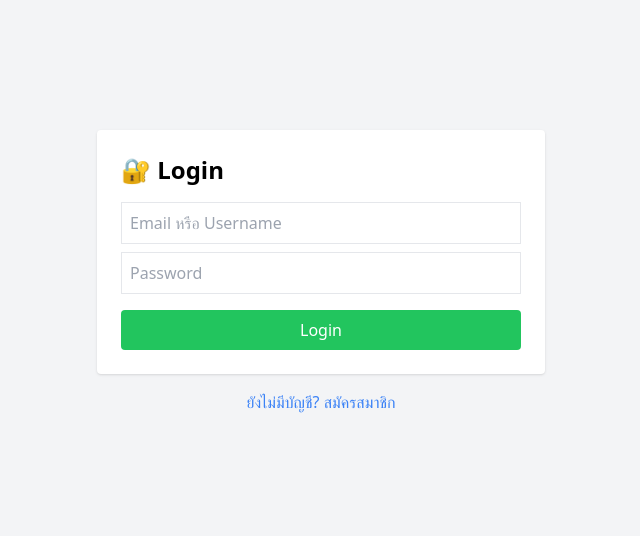
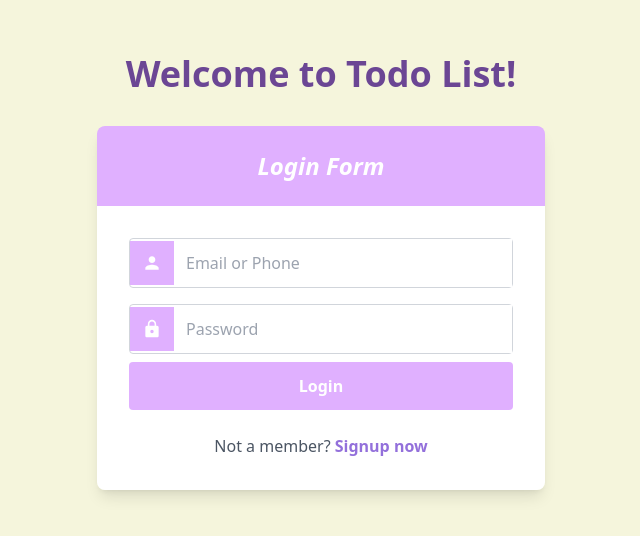
Before and after one commit to PathompongSirisawat/webtodolist229, a React (Create React App) app in the folder frontend/: page / in a window 1280 px wide. Shown: the part 128-664 px from the top of the page, without its empty margins (319-959 px from the left). Built offline with nearby package versions, Linux system fonts and the light colour scheme.

Commit message:
modify loginPage

```diff
--- a/frontend/src/App.js
+++ b/frontend/src/App.js
@@ -14,7 +14,7 @@ function App() {
         <div className="w-full max-w-md">
           {mode === "login" ? (
             <>
-              <Login onSuccess={() => setAuth(true)} />
+              <Login onSuccess={() => setAuth(true)} onNavigateToRegister={() => setMode("register")} />
               <p
                 className="text-center mt-4 text-blue-500 cursor-pointer"
                 onClick={() => setMode("register")}
--- a/frontend/src/Login.js
+++ b/frontend/src/Login.js
@@ -1,7 +1,7 @@
 import { useState } from "react";
 import API from "./api";
 
-function Login({ onSuccess }) {
+function Login({ onSuccess, onNavigateToRegister }) {  // เพิ่ม onNavigateToRegister
   const [identifier, setIdentifier] = useState("");
   const [password, setPassword] = useState("");
   const [error, setError] = useState("");
@@ -9,7 +9,7 @@ function Login({ onSuccess }) {
   const login = async () => {
     try {
       const res = await API.post("/auth/local", {
-        identifier, // email หรือ username
+        identifier,
         password,
       });
 
@@ -21,32 +21,75 @@ function Login({ onSuccess }) {
   };
 
   return (
-    <div className="p-6 max-w-md mx-auto bg-white rounded shadow">
-      <h2 className="text-2xl font-bold mb-4">🔐 Login</h2>
+    <div className="min-h-screen w-full bg-[#F5F5DC] flex flex-col items-center justify-center p-4 fixed inset-0">
+      {/* Todo List Title */}
+      <h1 className="text-[#6B4694] text-4xl font-bold mb-8">Welcome to Todo List!</h1>
 
-      {error && <p className="text-red-500">{error}</p>}
+      {/* Login Card */}
+      <div className="w-full max-w-md rounded-lg overflow-hidden shadow-lg">
+        {/* Header */}
+        <div className="bg-[#E0B0FF] py-6 px-8">
+          <h2 className="text-white text-2xl italic font-semibold text-center">
+            Login Form
+          </h2>
+        </div>
 
+        {/* Form */}
+        <div className="bg-white p-8">
+          {error && <p className="text-red-500 mb-4">{error}</p>}
+
+          {/* Email/Phone Input */}
+          <div className="flex items-center border border-gray-300 rounded mb-4">
+            <div className="bg-[#E0B0FF] p-3">
+              <svg xmlns="http://www.w3.org/2000/svg" className="w-5 h-5 text-white" viewBox="0 0 24 24" fill="currentColor">
+                <path d="M12 12c2.21 0 4-1.79 4-4s-1.79-4-4-4-4 1.79-4 4 1.79 4 4 4zm0 2c-2.67 0-8 1.34-8 4v2h16v-2c0-2.66-5.33-4-8-4z" />
+              </svg>
+            </div>
             <input
-        className="border p-2 w-full mb-2"
-        placeholder="Email หรือ Username"
+              className="flex-1 p-3 outline-none text-gray-600"
+              placeholder="Email or Phone"
               value={identifier}
               onChange={(e) => setIdentifier(e.target.value)}
             />
+          </div>
 
+          {/* Password Input */}
+          <div className="flex items-center border border-gray-300 rounded mb-2">
+            <div className="bg-[#E0B0FF] p-3">
+              <svg xmlns="http://www.w3.org/2000/svg" className="w-5 h-5 text-white" viewBox="0 0 24 24" fill="currentColor">
+                <path d="M18 8h-1V6c0-2.76-2.24-5-5-5S7 3.24 7 6v2H6c-1.1 0-2 .9-2 2v10c0 1.1.9 2 2 2h12c1.1 0 2-.9 2-2V10c0-1.1-.9-2-2-2zm-6 9c-1.1 0-2-.9-2-2s.9-2 2-2 2 .9 2 2-.9 2-2 2zm3.1-9H8.9V6c0-1.71 1.39-3.1 3.1-3.1 1.71 0 3.1 1.39 3.1 3.1v2z" />
+              </svg>
+            </div>
             <input
-        className="border p-2 w-full mb-4"
+              className="flex-1 p-3 outline-none text-gray-600"
               type="password"
               placeholder="Password"
               value={password}
               onChange={(e) => setPassword(e.target.value)}
             />
+          </div>
 
+          {/* Login Button */}
           <button
             onClick={login}
-        className="bg-green-500 text-white w-full py-2 rounded"
+            className="bg-[#E0B0FF] text-white w-full py-3 rounded font-semibold hover:bg-[#D09FEF] transition-colors"
           >
             Login
           </button>
+
+          {/* Signup Link */}
+          <p className="text-center mt-6 text-gray-600">
+            Not a member?{" "}
+            <button
+              type="button"
+              onClick={onNavigateToRegister}
+              className="text-[#9370DB] hover:underline bg-transparent border-none cursor-pointer font-semibold"
+            >
+              Signup now
+            </button>
+          </p>
+        </div>
+      </div>
     </div>
   );
 }
--- a/frontend/src/TodoPage.js
+++ b/frontend/src/TodoPage.js
@@ -8,7 +8,6 @@ export default function TodoPage() {
   const [title, setTitle] = useState("");
   const [deadline, setDeadline] = useState("");
 
-  // ✅ โหลด todo ของ user ปัจจุบัน
   const fetchTodos = async () => {
     try {
 
@@ -38,7 +37,6 @@ export default function TodoPage() {
     fetchTodos();
   }, []);
 
-  // ✅ เพิ่มงาน + ผูก user
   const addTask = async () => {
 
     if (!title || !deadline) return;
@@ -67,7 +65,6 @@ export default function TodoPage() {
     }
   };
 
-  // ✅ toggle สถานะ
   const toggleDone = async (task) => {
     try {
 
@@ -90,7 +87,6 @@ export default function TodoPage() {
     }
   };
 
-  // ✅ ลบงาน
   const deleteTask = async (task) => {
     try {
 
```
Also changed, not shown: 1 other file (tests, documents, lock files or other folders). Lines whose indentation alone changed are shown as unchanged.
